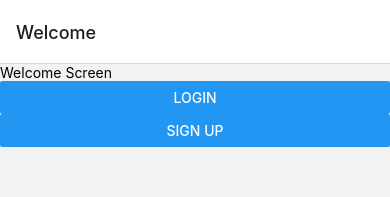
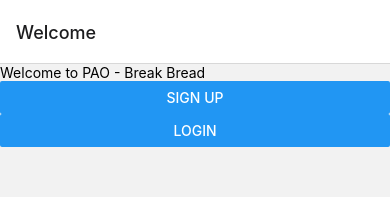
Before and after one commit to ConradPB/PAOApp, a React Native app: screen /Welcome in a window 390 px wide. Shown: the top 197 px of the page. Built offline with nearby package versions, Linux system fonts and the light colour scheme.

Commit message:
updated Welcome screen

```diff
--- a/src/screens/WelcomeScreen.tsx
+++ b/src/screens/WelcomeScreen.tsx
@@ -1,14 +1,19 @@
 import React from 'react';
 // eslint-disable-next-line prettier/prettier
 import { View, Text, Button } from 'react-native';
+// eslint-disable-next-line prettier/prettier
+import { useNavigation } from '@react-navigation/native';
 
-// eslint-disable-next-line prettier/prettier
-const WelcomeScreen = ({ navigation }) => (
-  <View>
-    <Text>Welcome Screen</Text>
-    <Button title="Login" onPress={() => navigation.navigate('Login')} />
-    <Button title="Sign Up" onPress={() => navigation.navigate('SignUp')} />
-  </View>
-);
+const WelcomeScreen = () => {
+  const navigation = useNavigation();
+
+  return (
+    <View>
+      <Text>Welcome to PAO - Break Bread</Text>
+      <Button title="Sign Up" onPress={() => navigation.navigate('SignUp')} />
+      <Button title="Login" onPress={() => navigation.navigate('Login')} />
+    </View>
+  );
+};
 
 export default WelcomeScreen;
```
